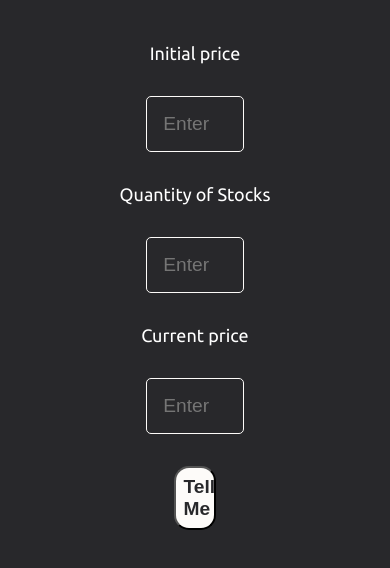
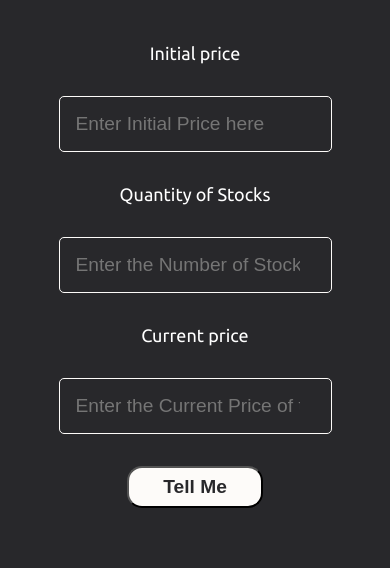
Before and after one commit to Ritu0208/stock-profit-loss, a plain HTML site: page index.html in a window 390 px wide. Shown: the part 90-658 px from the top of the page. Drawn offline with Linux system fonts and the light colour scheme.

Commit message:
style updated

```diff
--- a/style.css
+++ b/style.css
@@ -57,3 +57,27 @@ div {
     font-size: larger;
     padding: 1rem;
 }
+@media screen and (max-width: 900px) {
+    input{
+        width: 35%;
+    }
+    button{
+        width: 15%;
+    }
+}
+@media screen and (max-width: 750px) {
+    input{
+        width: 50%;
+    }
+    button{
+        width: 18%;
+    }
+}
+@media screen and (max-width: 580px) {
+    input{
+        width: 70%;
+    }
+    button{
+        width: 35%;
+    }
+}
```
